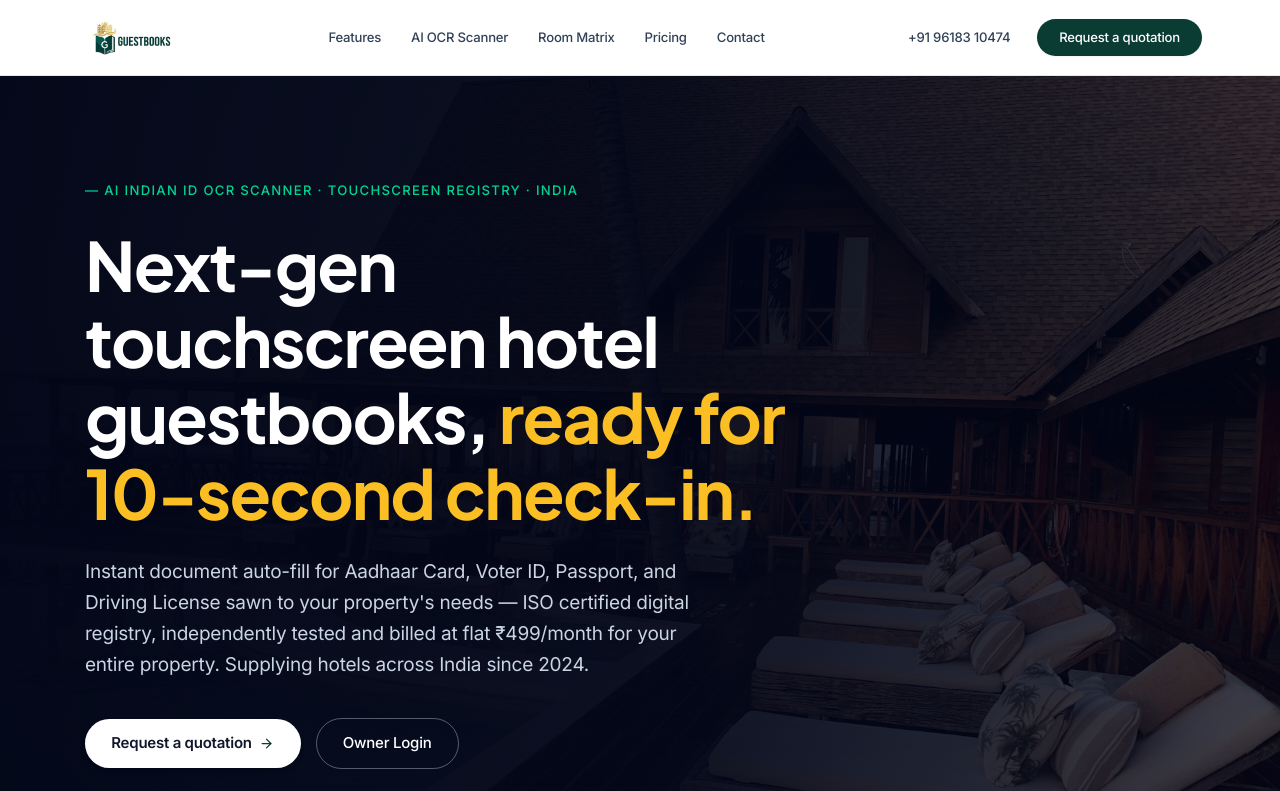
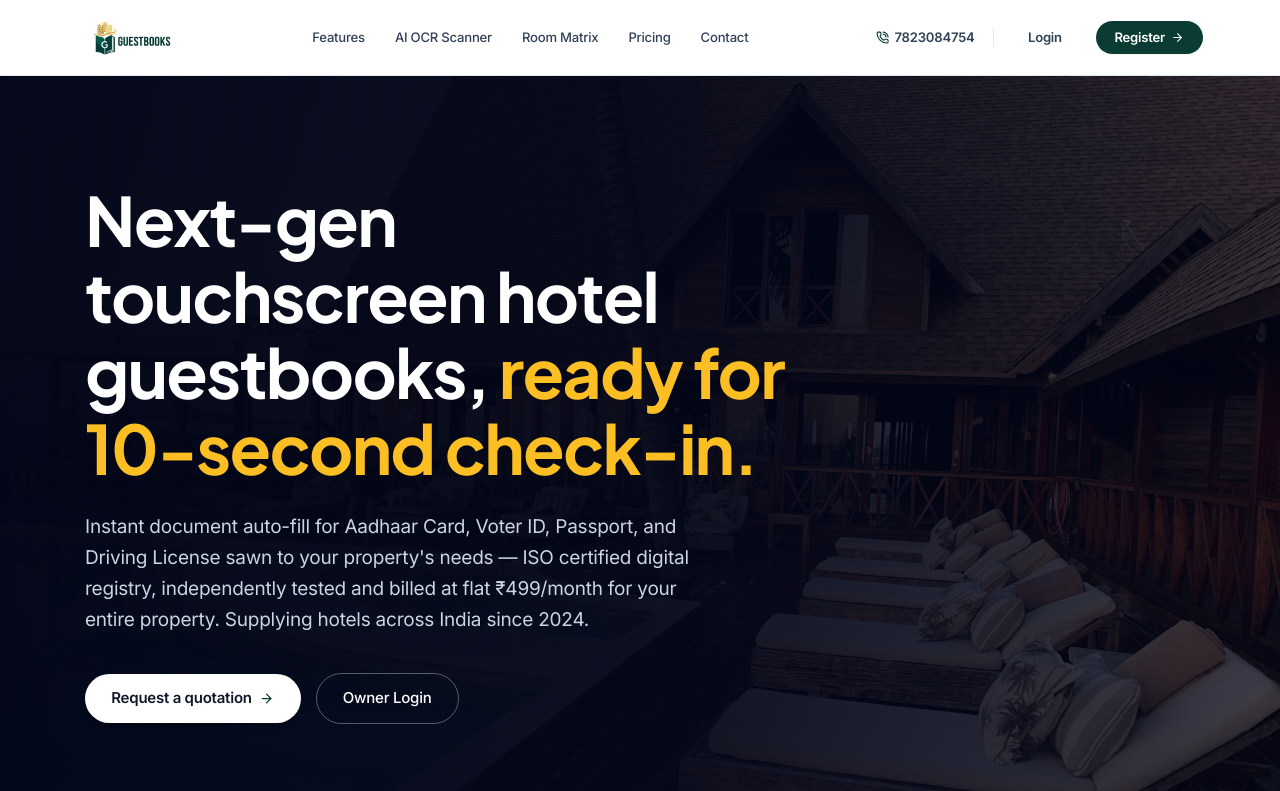
Before and after one commit to Anushpise/guestbooks, a React (Vite) app in the folder frontend/: page / in a window 1280 px wide. Shown: the top 791 px of the page. Built offline with nearby package versions, Linux system fonts and the light colour scheme.

Commit message:
fix: update landing page header buttons, phone to 7823084754, and remove hero subtitle tag

```diff
--- a/frontend/src/components/LandingPage.jsx
+++ b/frontend/src/components/LandingPage.jsx
@@ -68,18 +68,32 @@ export default function LandingPage({ onOpenLogin, onOpenRegister }) {
           </nav>
 
           {/* Right Phone & Action Buttons */}
-          <div className="flex items-center gap-5 sm:gap-7">
-            <div className="hidden lg:flex items-center gap-2 text-sm font-medium text-slate-700">
-              <span>+91 96183 10474</span>
-            </div>
+          <div className="flex items-center gap-3 sm:gap-5">
+            <a
+              href="tel:7823084754"
+              className="hidden lg:flex items-center gap-1.5 text-sm font-semibold text-slate-700 hover:text-[#0b3c33] transition-colors"
+            >
+              <PhoneCall className="h-3.5 w-3.5 text-[#0b3c33]" />
+              <span>7823084754</span>
+            </a>
+
+            <div className="h-5 w-px bg-slate-200 hidden lg:block" />
+
+            <button
+              onClick={() => onOpenLogin('HOTEL_LOGIN')}
+              className="px-4 py-2 text-sm font-semibold text-slate-700 hover:text-slate-950 hover:bg-slate-100 rounded-full transition-all cursor-pointer"
+            >
+              Login
+            </button>
 
             <motion.button
               whileHover={{ scale: 1.02 }}
               whileTap={{ scale: 0.98 }}
               onClick={() => onOpenRegister()}
-              className="px-6 py-2.5 text-sm font-medium text-white bg-[#0b3c33] hover:bg-[#072620] rounded-full transition-all shadow-xs cursor-pointer"
+              className="px-5 py-2 text-sm font-semibold text-white bg-[#0b3c33] hover:bg-[#072620] rounded-full transition-all shadow-xs cursor-pointer flex items-center gap-1.5"
             >
-              Request a quotation
+              <span>Register</span>
+              <ArrowRight className="h-3.5 w-3.5" />
             </motion.button>
           </div>
 
@@ -104,14 +118,6 @@ export default function LandingPage({ onOpenLogin, onOpenRegister }) {
             animate="visible"
             className="max-w-3xl text-left space-y-7"
           >
-            {/* Category / Location Line (Reference Style: — ENGINEERING STEEL · CUT TO SIZE · HUBLI, INDIA) */}
-            <motion.div
-              variants={fadeInUp}
-              className="text-xs sm:text-sm font-medium uppercase tracking-widest text-emerald-400 font-sans"
-            >
-              —  AI INDIAN ID OCR SCANNER · TOUCHSCREEN REGISTRY · INDIA
-            </motion.div>
-
             {/* Giant Headline matching exact reference line-breaks & color scheme */}
             <motion.h1
               variants={fadeInUp}
```
